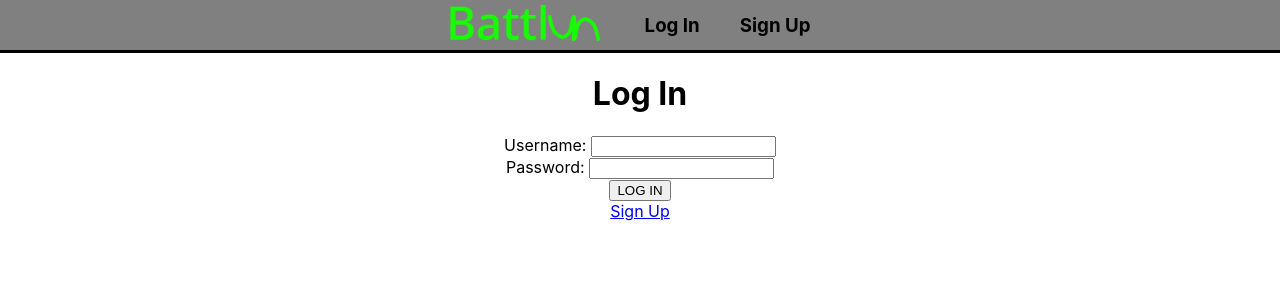
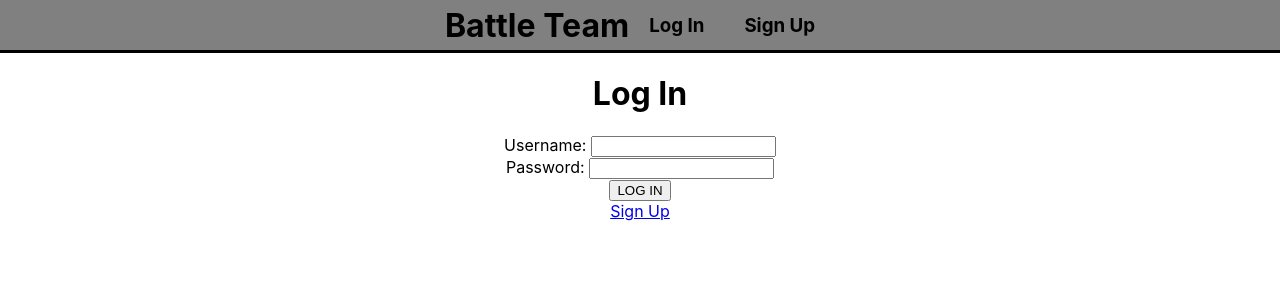
Before and after one commit to MatthewWHuang/BattleTeam, a React (Create React App) app: page /BattleTeam/login in a window 1280 px wide. Shown: the top 300 px of the page. Built offline with nearby package versions, Linux system fonts and the light colour scheme.

Commit message:
Changed Logo back to "Battle Team"

```diff
--- a/src/components/NavBar.js
+++ b/src/components/NavBar.js
@@ -23,11 +23,12 @@ function NavBar({}) {
     >
       <Link to="/" style={{ textDecoration: "initial" }}>
         <div>
-          <img
+          <h1 style={{ color: "black" }}>Battle Team</h1>
+          {/* <img
             style={{ width: 150, marginRight: 25 }}
             src={require("../images/BattlunLogo.png")}
             alt="Battlun"
-          />
+          /> */}
         </div>
       </Link>
       {!state.loggedIn ? (
```
Also changed, not shown: 7 other files (tests, documents, lock files or other folders).
